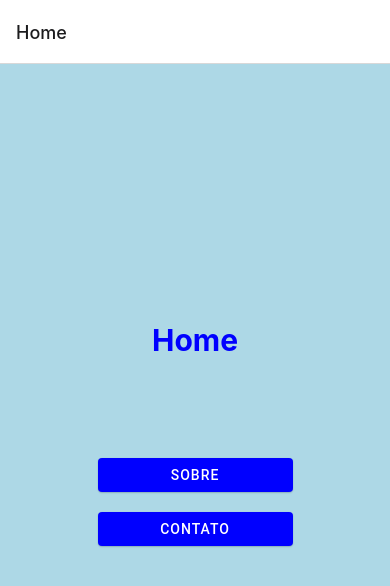
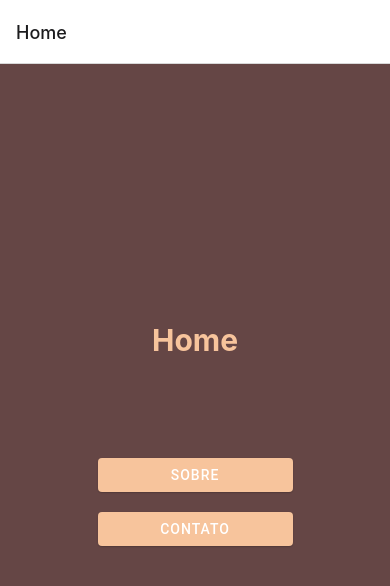
Before and after one commit to Enzoluizb/PIEnzo, a React Native app: screen /Home in a window 390 px wide. Shown: the top 586 px of the page. Built offline with nearby package versions, Linux system fonts and the light colour scheme.

Commit message:
add background on pages

```diff
--- a/src/Screens/ContatoScreen.jsx
+++ b/src/Screens/ContatoScreen.jsx
@@ -17,7 +17,7 @@ export const ContatoScreen = () => {
         style={{
           fontSize: 30,
           marginBottom: "100px",
-          color: "blue",
+          color: "#f7c49c",
           fontWeight: "bold",
         }}
       >
@@ -41,16 +41,22 @@ export const ContatoScreen = () => {
         value={text}
         onChangeText={(text) => setText(text)}
       />
+      <View style={style.radios}>
         <RadioButton
           value="first"
           status={checked === "first" ? "checked" : "unchecked"}
           onPress={() => setChecked("first")}
         />
+        <Text>1</Text>
+      </View>
+      <View style={style.radios}>
         <RadioButton
           value="second"
           status={checked === "second" ? "checked" : "unchecked"}
           onPress={() => setChecked("second")}
         />
+        <Text>2</Text>
+      </View>
       <Switch value={isSwitchOn} onValueChange={onToggleSwitch} />
     </View>
   );
--- a/src/Screens/HomeScreen.jsx
+++ b/src/Screens/HomeScreen.jsx
@@ -9,7 +9,7 @@ export const HomeScreen = ({ navigation }) => {
         style={{
           fontSize: 30,
           marginBottom: "100px",
-          color: "blue",
+          color: "#f7c49c",
           fontWeight: "bold",
         }}
       >
@@ -17,7 +17,7 @@ export const HomeScreen = ({ navigation }) => {
       </Text>
       <Button
         mode="contained"
-        style={{ width: "50%", marginBottom: "20px", backgroundColor: "blue" }}
+        style={{ width: "50%", marginBottom: "20px", backgroundColor: "#f7c49c" }}
         onPress={() => navigation.navigate("Sobre")}
       >
         Sobre
@@ -25,7 +25,7 @@ export const HomeScreen = ({ navigation }) => {
 
       <Button
         mode="contained"
-        style={{ width: "50%", marginBottom: "40px", backgroundColor: "blue" }}
+        style={{ width: "50%", marginBottom: "40px", backgroundColor: "#f7c49c"}}
         onPress={() => navigation.navigate("Contato")}
       >
         Contato
--- a/src/Screens/SobreScreen.jsx
+++ b/src/Screens/SobreScreen.jsx
@@ -8,7 +8,7 @@ export const SobreScreen = () => {
         style={{
           fontSize: 30,
           marginBottom: "100px",
-          color: "blue",
+          color: "#f7c49c",
           fontWeight: "bold",
         }}
       >
--- a/src/lib/styles.js
+++ b/src/lib/styles.js
@@ -5,17 +5,17 @@ export const style = StyleSheet.create({
         flex: 1,
         justifyContent: 'center',
         alignItems: 'center',
-        backgroundColor: 'lightblue'
+        backgroundColor: '#654645'
     },
     containerContato: {
         flex: 1,
         alignItems: 'center',
-        backgroundColor: 'lightblue'
+        backgroundColor: '#654645'
     },
     containerSobre: {
         flex: 1,
         alignItems: 'center',
-        backgroundColor: 'lightblue'
+        backgroundColor: '#654645'
     },
     espaco: {
         margin: 10
@@ -26,5 +26,11 @@ export const style = StyleSheet.create({
     },
     botaohome: {
         margin: 10
+    },
+    radios: {
+        display: 1,
+        justifyContent: "center",
+        flexDirection: 'row',
+        alignItems: 'center'
     }
 });
```
Lines whose indentation alone changed are shown as unchanged.
